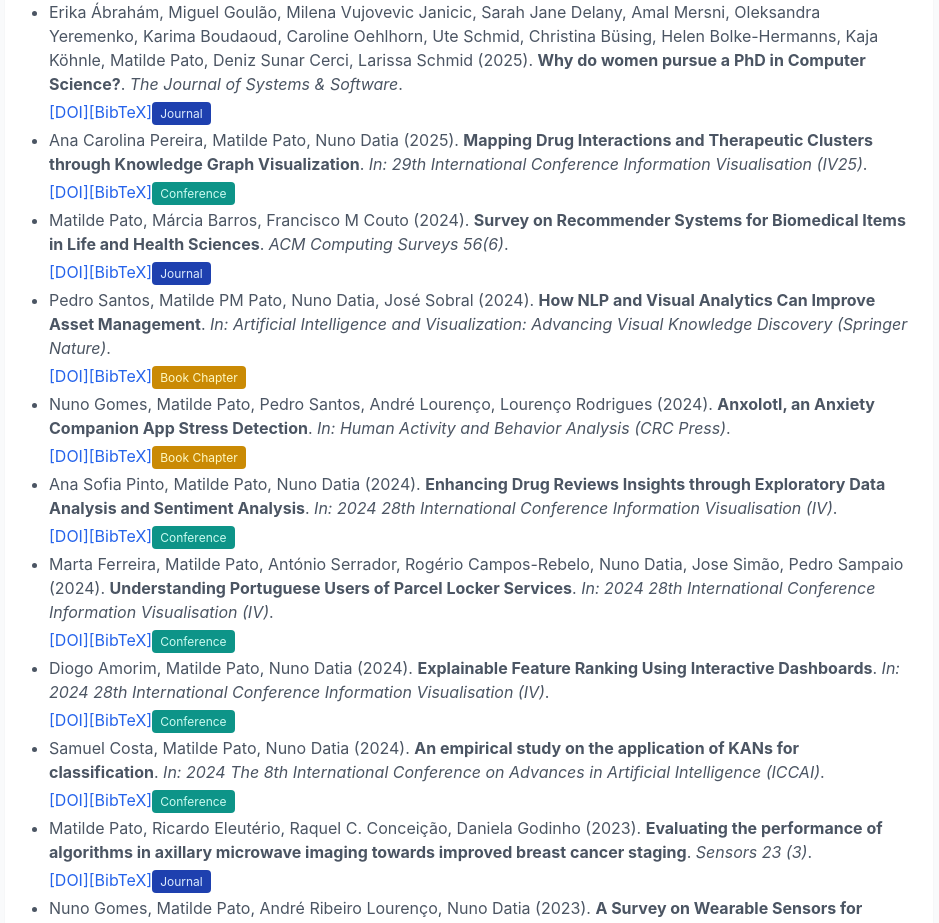
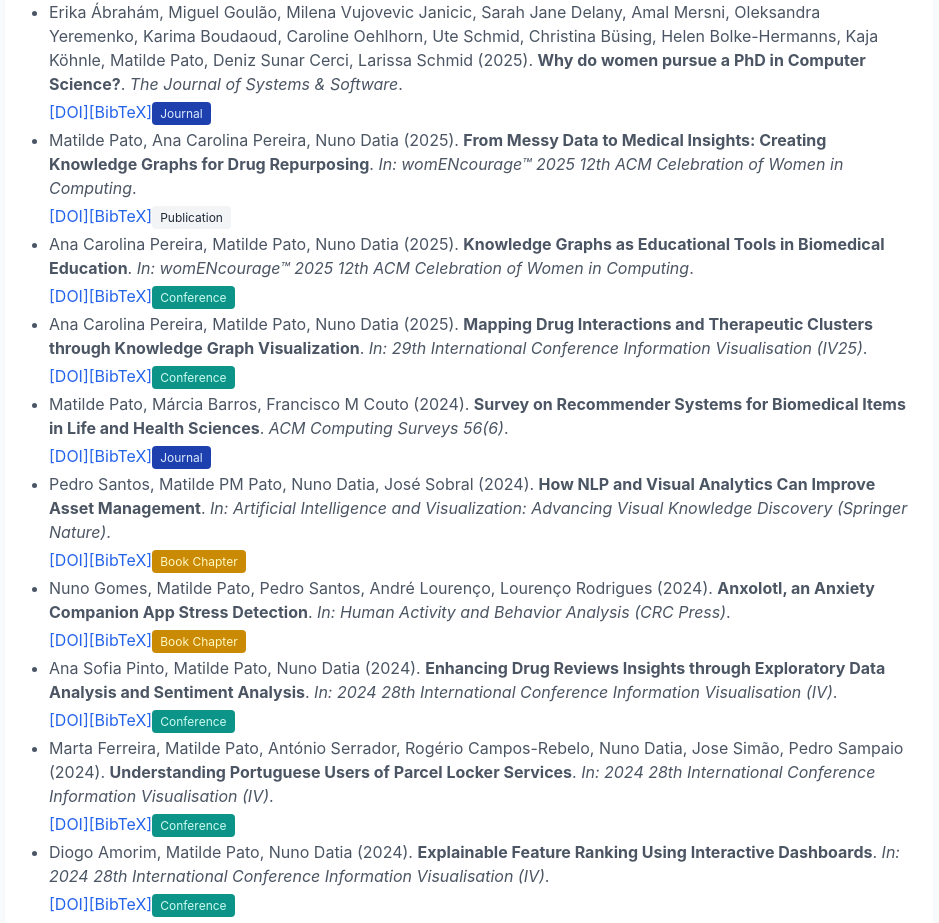
Before and after one commit to matpato/matildepato, a React (Create React App) app: page / in a window 1280 px wide. Shown: the part 858-1781 px from the top of the page, without its empty margins (331-1270 px from the left). Built offline with nearby package versions, Linux system fonts and the light colour scheme.

Commit message:
Update CV: papers and Bio

```diff
--- a/src/components/research/PublicationList.jsx
+++ b/src/components/research/PublicationList.jsx
@@ -41,6 +41,22 @@ const PublicationList = () => {
             authors: "Erika Ábrahám, Miguel Goulão, Milena Vujovevic Janicic, Sarah Jane Delany, Amal Mersni, Oleksandra Yeremenko, Karima Boudaoud, Caroline Oehlhorn, Ute Schmid, Christina Büsing, Helen Bolke-Hermanns, Kaja Köhnle, Matilde Pato, Deniz Sunar Cerci, Larissa Schmid",
             venue: "The Journal of Systems & Software",
             type: "journal",
+            year: "2025",
+            doi: "(accepted)"
+        },
+        {
+            title: "From Messy Data to Medical Insights: Creating Knowledge Graphs for Drug Repurposing",
+            authors: "Matilde Pato, Ana Carolina Pereira, Nuno Datia",
+            venue: "womENcourage™ 2025 12th ACM Celebration of Women in Computing",
+            type: "tutorial",
+            year: "2025",
+            doi: "(accepted)"
+        },
+        {
+            title: "Knowledge Graphs as Educational Tools in Biomedical Education",
+            authors: "Ana Carolina Pereira, Matilde Pato, Nuno Datia",
+            venue: "womENcourage™ 2025 12th ACM Celebration of Women in Computing",
+            type: "conference",
             year: "2025",
             doi: "(accepted)"
         },
```
